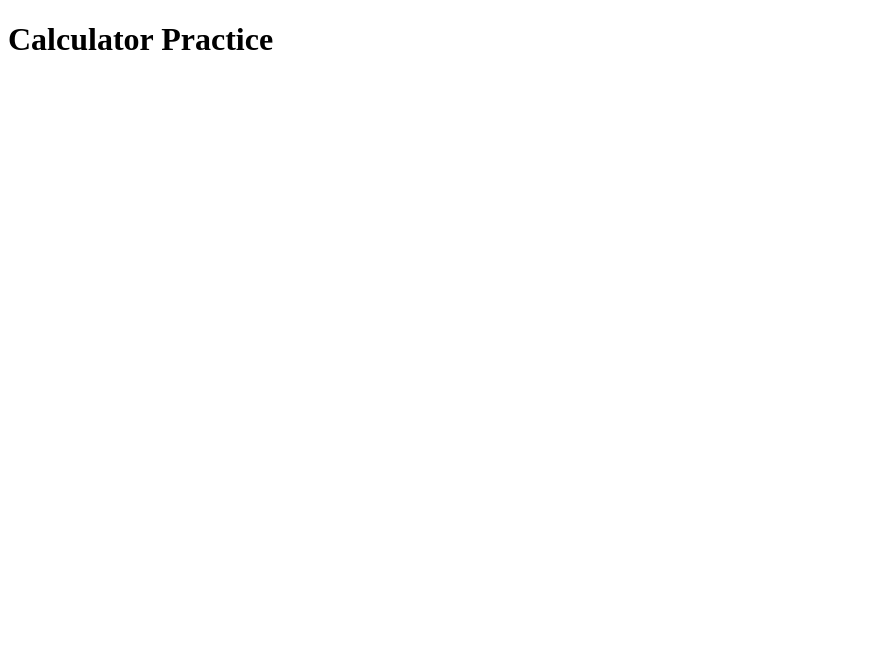
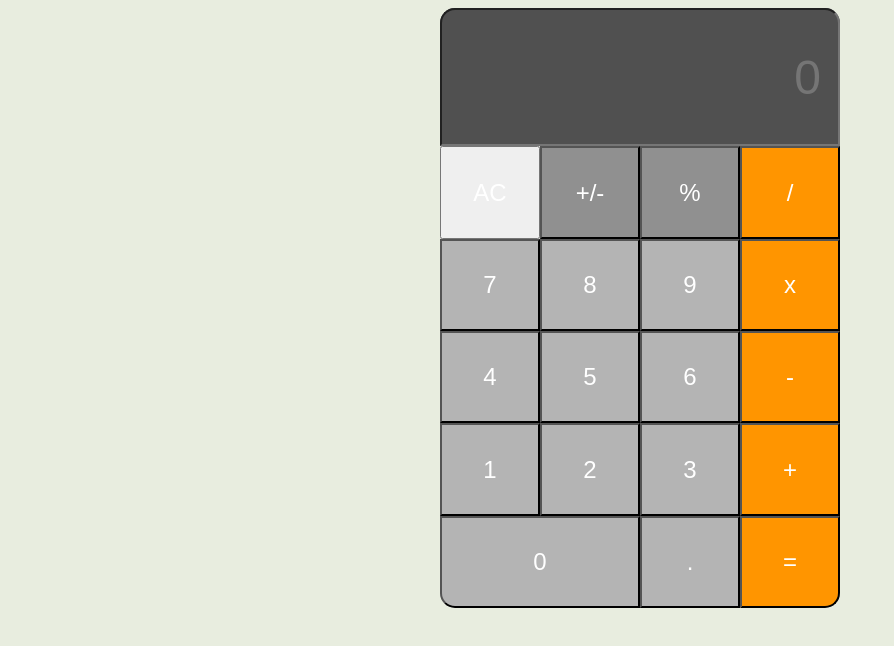
Before and after one commit to ValentinaValverde/calculatorExercise, a plain HTML site: page index.html in a window 1280 px wide. Shown: the whole page, without its empty margins (0-894 px from the left). Drawn offline with Linux system fonts and the light colour scheme.

Commit message:
Finished up the CSS on the calc, but it is not functional.

```diff
--- a/index.html
+++ b/index.html
@@ -4,8 +4,39 @@
     <meta charset="UTF-8">
     <meta name="viewport" content="width=device-width, initial-scale=1.0">
     <title>Document</title>
+    <link rel="stylesheet" href="styles/styles.css"/>
 </head>
 <body>
-    <h1>Calculator Practice</h1>
+    <div class="calcMain">
+        <div class="header">
+            <input class="header" type="number" placeholder="0">
+        </div>
+
+        <button type="submit">AC</button>
+        <button type="button" class="topThree">+/-</button>
+        <button type="button" class="topThree">%</button>
+        <button type="button" class="operations divide">/</button>
+
+        <button type="button" class="numbers seven">7</button>
+        <button type="button" class="numbers eight">8</button>
+        <button type="button" class="numbers nine">9</button>
+        <button type="button" class="operations mult">x</button>
+
+        <button type="button" class="numbers four">4</button>
+        <button type="button" class="numbers five">5</button>
+        <button type="button" class="numbers six">6</button>
+        <button type="button" class="operations minus">-</button>
+
+        <button type="button" class="numbers one">1</button>
+        <button type="button" class="numbers two">2</button>
+        <button type="button" class="numbers three">3</button>
+        <button type="button" class="operations plus">+</button>
+
+        <button type="button" class="numbers zero">0</button>
+        <button type="button" class="numbers dot">.</button>
+        <button type="button" class="operations equal">=</button>
+
+    </div>
+
 </body>
 </html>
--- a/styles/styles.css
+++ b/styles/styles.css
@@ -0,0 +1,83 @@
+html {
+    font-size: 16px;
+    box-sizing: border-box;
+  }
+
+  *,
+  *:before,
+  *:after {
+    box-sizing: inherit;
+  }
+
+  body {
+    font-family: Helvetica;
+    background: #e8eddf;
+    display: flex;
+    justify-content: center;
+    flex-direction: row;
+  }
+
+
+.calcMain{
+    display: grid;
+    grid-template-areas:
+    "header header header header"
+    "AC plusMinus percentage divide"
+    "seven eight nine mult"
+    "four five six minus"
+    "one two three plus"
+    "zero zero dot equal";
+    grid-template-columns: 1fr 1fr 1fr 1fr;
+    grid-template-rows: 1.5fr 1fr 1fr 1fr 1fr 1fr;
+    background-color: #d4d4d2;
+    color: white;
+    width: 400px;
+    height: 600px;
+    border-radius: 15px;
+    place-items: center;
+}
+
+
+.header{
+    background-color: #505050;
+    grid-area: header;
+    width: 100%;
+    height: 100%;
+    text-align: right;
+    color: white;
+    border-top-right-radius: 15px;
+    border-top-left-radius: 15px;
+    bottom: 5px;
+}
+
+input[type='number']{
+    font-size: 3rem;
+}
+
+.topThree{
+    background-color: #909090;
+}
+
+.operations{
+    background-color: #ff9500;
+}
+
+.numbers{
+    background-color: #b4b4b4;
+}
+
+button{
+    width: 100%;
+    height: 100%;
+    font-size: 1.5rem;
+    color: white;
+}
+
+.zero{
+    grid-area: zero;
+    border-bottom-left-radius: 15px;
+}
+
+.equal{
+    border-bottom-right-radius: 15px;
+}
```
